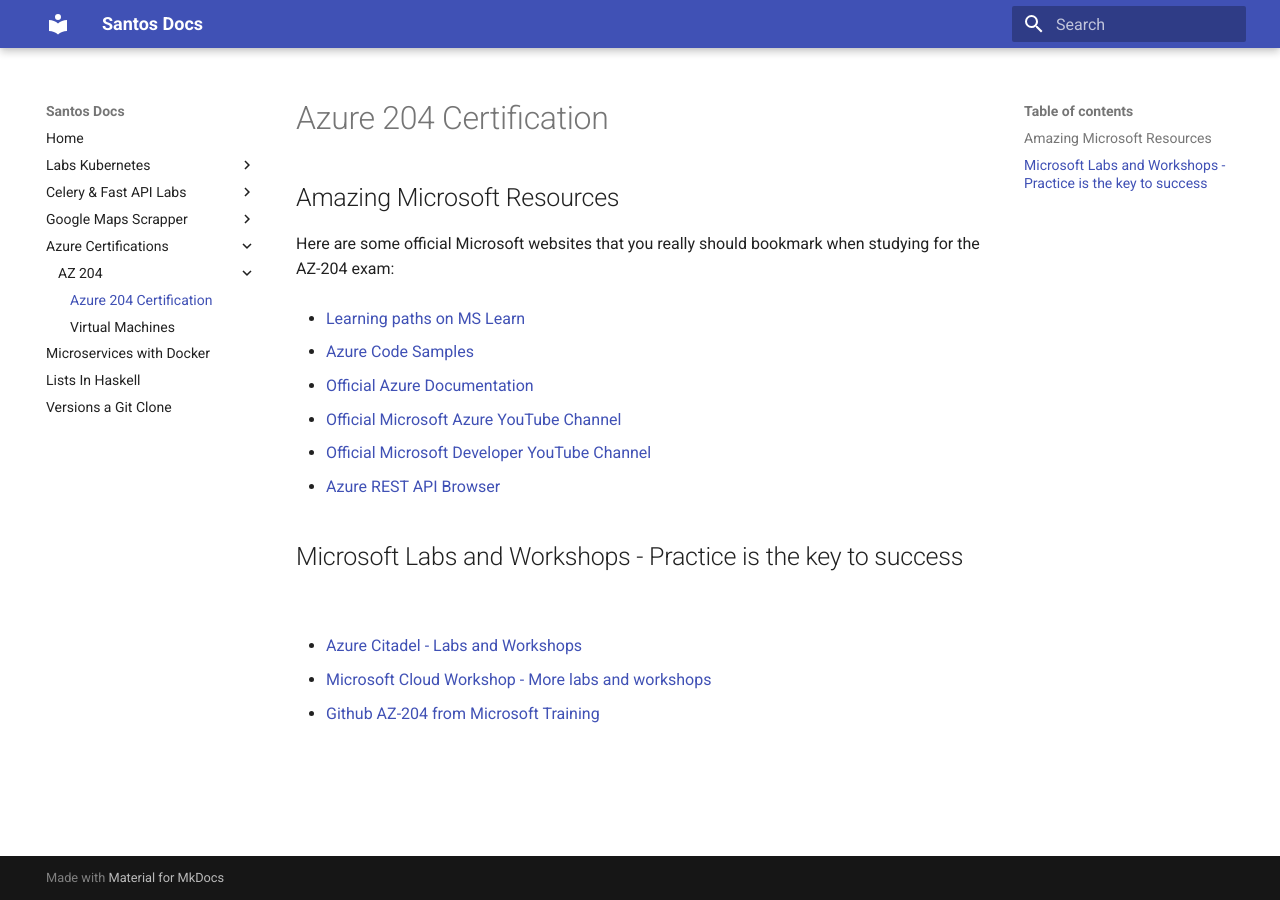
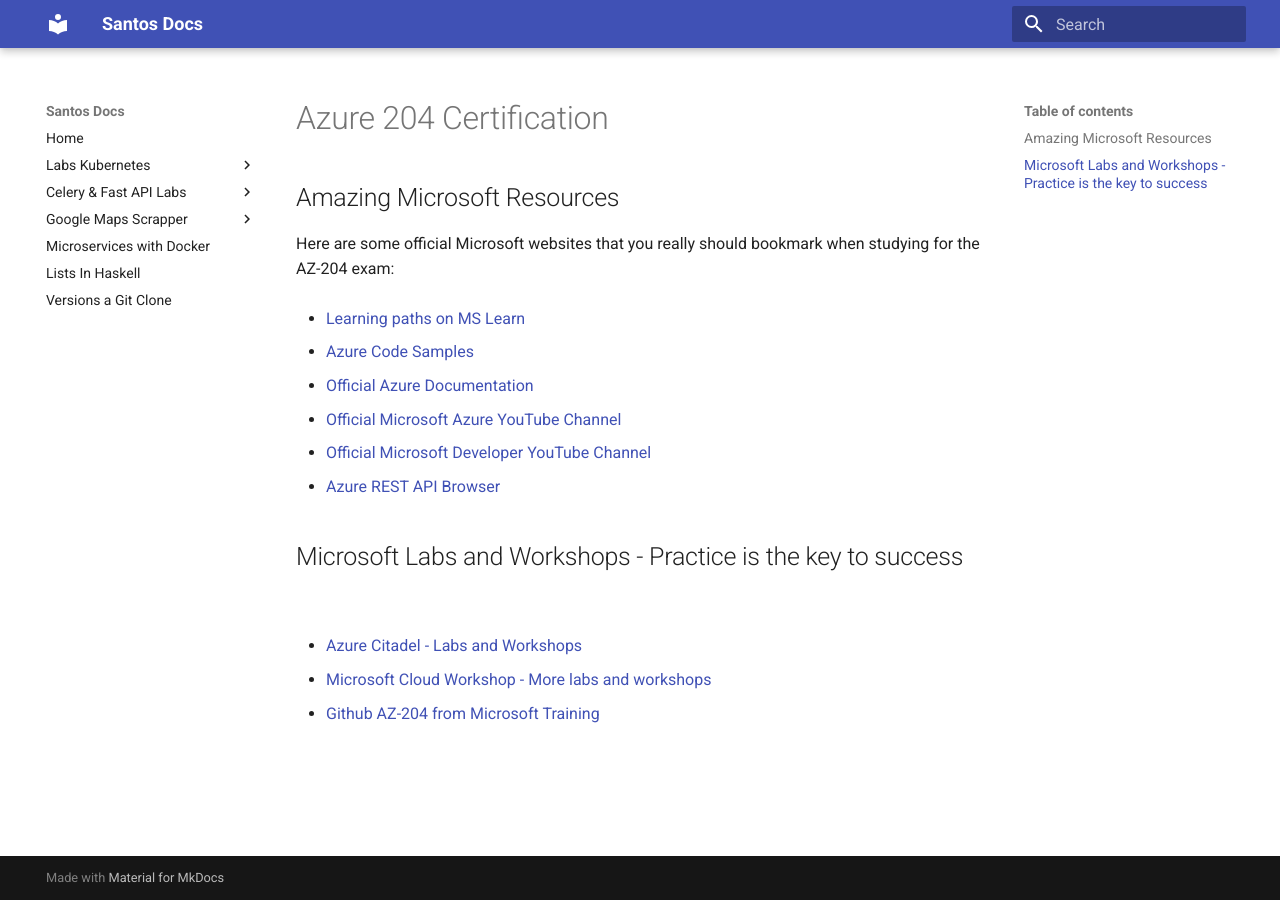
Before and after one commit to santosdevco/santos-docs, an MkDocs documentation site: the page built from docs/Azurecertifications/Az204/index.md, in a window 1280 px wide. Built offline with MkDocs 1.6.1 and Material for MkDocs 9.7.7, drawn with Linux system fonts in a browser that asks for light colours.

Commit message:
remove lab

```diff
--- a/mkdocs.yml
+++ b/mkdocs.yml
@@ -23,15 +23,6 @@
     - awesome-pages
 nav:
   - Home: index.md
-  # - SRE Tools:
-  #   - Massive Migrate Resourse Groups Tags: sre_tools/rg_massive_tags.md
-  #   - Siigo Costs: sre_tools/siigo_costs.md
-  # - Terraform:
-  #   - Introduccion: terraform/index.md
-  #   - gitflow:
-  #       - Introduccion: terraform/gitflow/index.md
-  #       - IAC: terraform/gitflow/gitflow-iac.md
-  #       - Infraestructure Modules: terraform/gitflow/gitflow-infraestructure-modules.md
   - Labs Kubernetes:
         - Minikube:
             - ... | flat |*/minikube/*.md
@@ -39,18 +30,12 @@
             - labs_kubernetes/azure/labs1.md
         - Graphana:
             - labs_kubernetes/helm/graphana_prometheus.md
-        # - ...
-#   - ... | labs_kubernetes/*.md
 
   - Celery & Fast API Labs:
         - ... | flat | celeryfastapi/*.md
 
   - Google Maps Scrapper:
         - GoogleMapsScrapper.md
-  - Azure Certifications:
-        - AZ 204:
-            - Azurecertifications/Az204/index.md
-            - Azurecertifications/Az204/1.vms.md
   - Microservices with Docker: cbir_project.md
   - Lists In Haskell: haskell.md
   - Versions a Git Clone: versions.md
```
